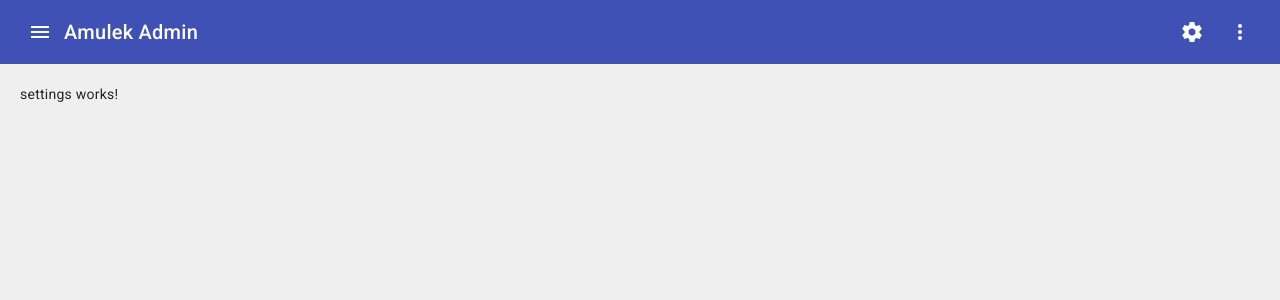
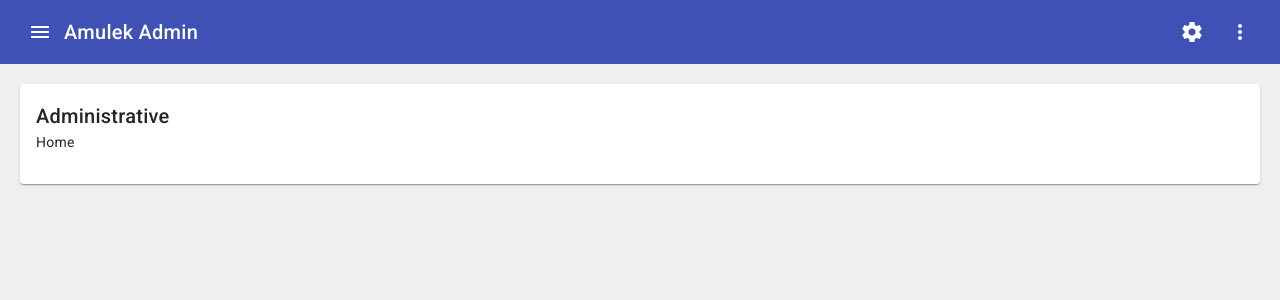
Before and after one commit to pasadyaguy/amulek-admin, an Angular app: page /pages/home in a window 1280 px wide. Both pictures are taken after a click on the button "settings". Shown: the top 300 px of the page. Built offline with nearby package versions, Linux system fonts and the light colour scheme.

Commit message:
settings link styles

```diff
--- a/src/app/pages/admin/settings/settings.component.html
+++ b/src/app/pages/admin/settings/settings.component.html
@@ -1,3 +1,18 @@
-<p>
-  settings works!
-</p>
+<div class="row">
+  <div class="col-md-12">
+    <mat-card>
+      <mat-card-content>
+        <div class="row">
+          <div class="col-md-4">
+            <h2>Administrative</h2>
+            <ul>
+              <li>
+                <a [routerLink]="['/pages/home']">Home</a>
+              </li>
+            </ul>
+          </div>
+        </div>
+      </mat-card-content>
+    </mat-card>
+  </div>
+</div>
--- a/src/app/pages/admin/settings/settings.component.scss
+++ b/src/app/pages/admin/settings/settings.component.scss
@@ -0,0 +1,13 @@
+ul {
+  list-style-type: none;
+  margin-left: -32px;
+}
+
+a {
+  text-decoration: none;
+  color: inherit;
+}
+
+h2 {
+  margin: unset;
+}
```
